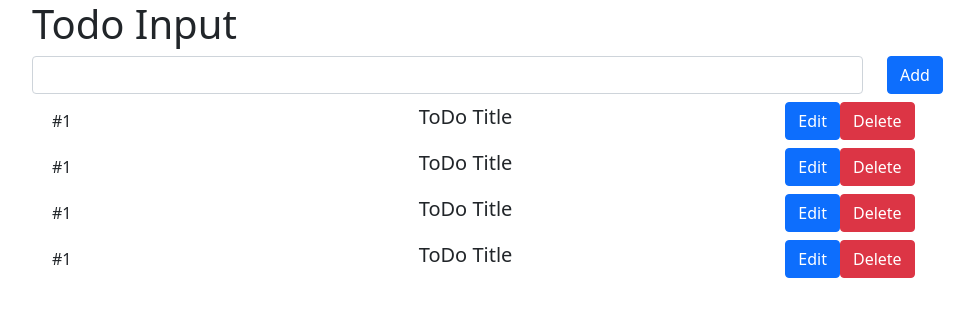
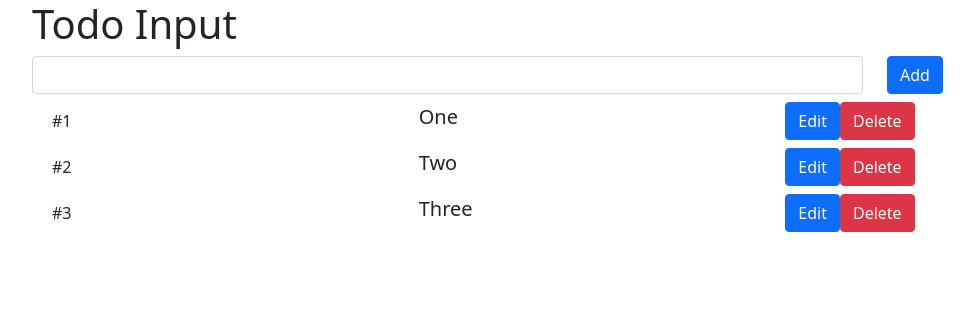
Before and after one commit to jwesa/redux-todo-list, a React (Create React App) app: page / in a window 1280 px wide. Shown: the top 316 px of the page, without its empty margins (50-1024 px from the left). Built offline with nearby package versions, Linux system fonts and the light colour scheme.

Commit message:
Delete button now removes to do from the list.

```diff
--- a/src/components/TodoInput.js
+++ b/src/components/TodoInput.js
@@ -1,15 +1,27 @@
 import React from "react";
+import { useState } from 'react';
+import { addTodo } from '../redux/actions'
 
 function TodoInput() {
+	let [name, setName] = useState();
 	return (
 		<div className="container mt-30">
 			<h1>Todo Input</h1>
 			<div className="row">
 				<div className="col-9">
-					<input type="text" className="col form-control" />
+					<input
+						onChange={(e)=>setName(e.target.value)}
+						value={name}
+						type="text"
+						className="col form-control" />
 				</div>
 				<div className="col-3">
-					<button className="btn btn-primary">Add</button>
+					<button onClick={() => addTodo({
+						id: 34,
+						name: name
+					}
+					)}
+						className="btn btn-primary">Add</button>
 				</div>
 			</div>
 		</div>
--- a/src/components/TodoItem.js
+++ b/src/components/TodoItem.js
@@ -1,18 +1,24 @@
 import React from "react";
+import { useDispatch } from "react-redux";
+import { removeTodo } from '../redux/actions'
 
-function TodoItem() {
+function TodoItem({ todo }) {
+	const dispatch = useDispatch();
 	return (
 		<div className="container">
 			<div className="row align-items-center m-2">
-				<div className="col-4">#1</div>
+				<div className="col-4">#{todo.id}</div>
 				<div className="col-4">
-					<h5>ToDo Title</h5>
+					<h5>{todo.name}</h5>
 				</div>
 				<span className="col-4">
-					<button className="btn btn-primary ">Edit</button>
-					<button className="btn btn-danger ml-3">Delete</button>
+					<button className="btn btn-primary">Edit</button>
+					<button
+						className="btn btn-danger"
+						onClick={() => dispatch(removeTodo(todo.id))} >
+						Delete
+					</button>
 				</span>
-
 			</div>
 		</div>
 	)
--- a/src/components/TodoList.js
+++ b/src/components/TodoList.js
@@ -1,14 +1,14 @@
 import React from "react";
-import './TodoItem'
 import TodoItem from "./TodoItem";
+import { useSelector } from 'react-redux';
 
 function TodoList() {
+	const todos = useSelector(state => state);
 	return (
 		<div>
-			<TodoItem />
-			<TodoItem />
-			<TodoItem />
-			<TodoItem />
+			{todos.map(todo => {
+				return <TodoItem key={todo.id} todo={todo}  />
+			})}
 		</div>
 	)
 }
--- a/src/containers/App.js
+++ b/src/containers/App.js
@@ -1,5 +1,6 @@
 import React from "react";
 import TodoInput from "../components/TodoInput";
+import TodoItem from "../components/TodoItem";
 // import TodoItem from "../components/TodoItem";
 import TodoList from "../components/TodoList";
 
--- a/src/redux/actions.js
+++ b/src/redux/actions.js
@@ -5,7 +5,7 @@ export const UPDATE_TODO = "UPDATE_TODO";
 export const addTodo = (todo) => {
 	return {
 		type: ADD_TODO,
-		payload: todo
+		payload: todo,
 	}
 }
 
--- a/src/redux/reducer.js
+++ b/src/redux/reducer.js
@@ -1,14 +1,17 @@
 import { ADD_TODO, UPDATE_TODO, REMOVE_TODO } from './actions'
 import { todos } from './states';
 
-export const reducer = (state = todos, action) => {
+export function reducer(state = todos, action) {
 	switch (action.type) {
 		case ADD_TODO:
 			break;
 		case UPDATE_TODO:
 			break;
 		case REMOVE_TODO:
-			break;
+			let newTodos = [...state];
+			newTodos = newTodos.filter(todo => todo.id !== action.payload)
+			return newTodos;
+
 		default:
 			return state;
 	}
--- a/src/redux/store.js
+++ b/src/redux/store.js
@@ -1,4 +1,5 @@
-import { createStore } from 'redux';
+import { createStore, applyMiddleware } from 'redux';
 import { reducer } from './reducer';
+import { logger } from 'redux-logger';
 
-export const store = createStore(reducer);
+export const store = createStore(reducer, applyMiddleware(logger));
```
